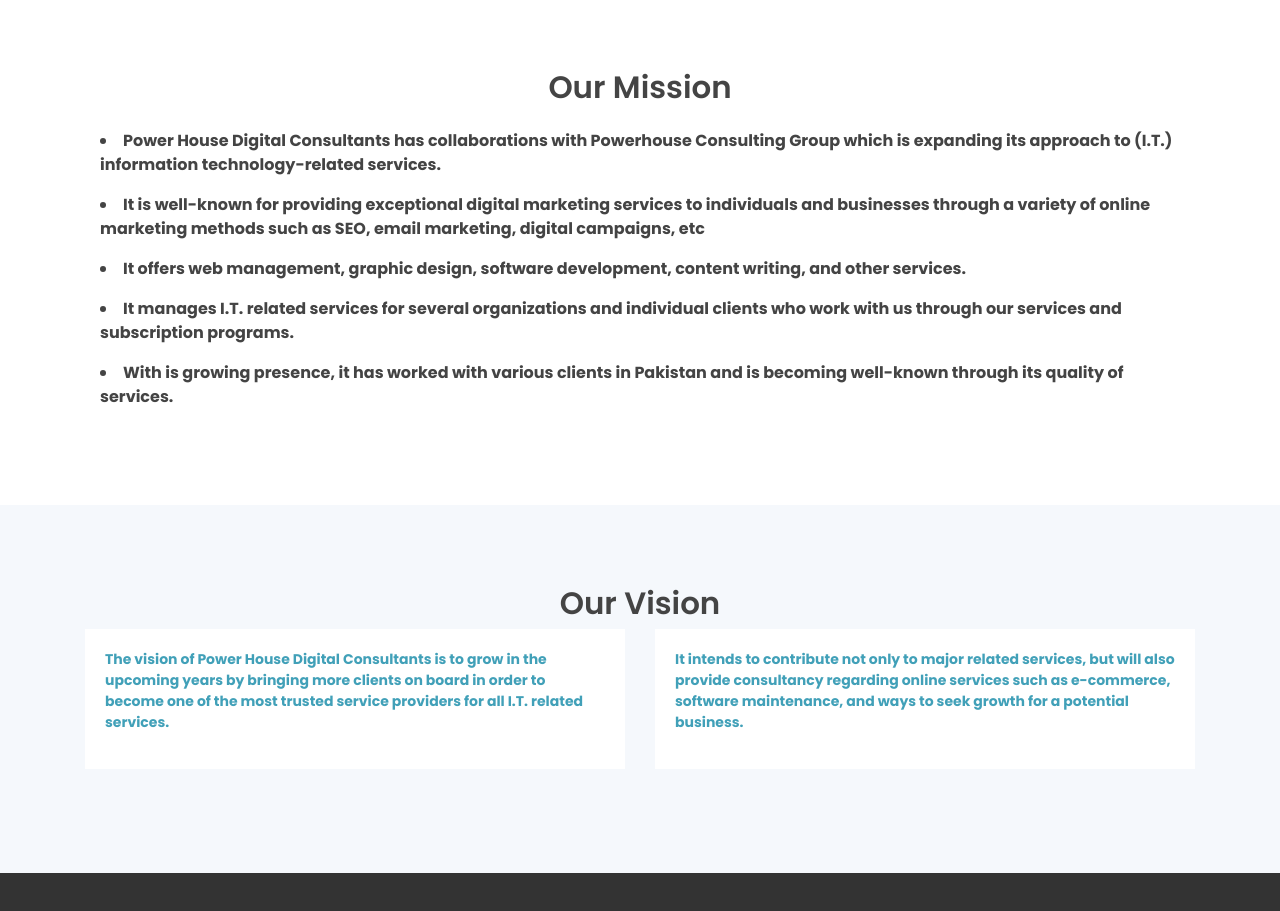
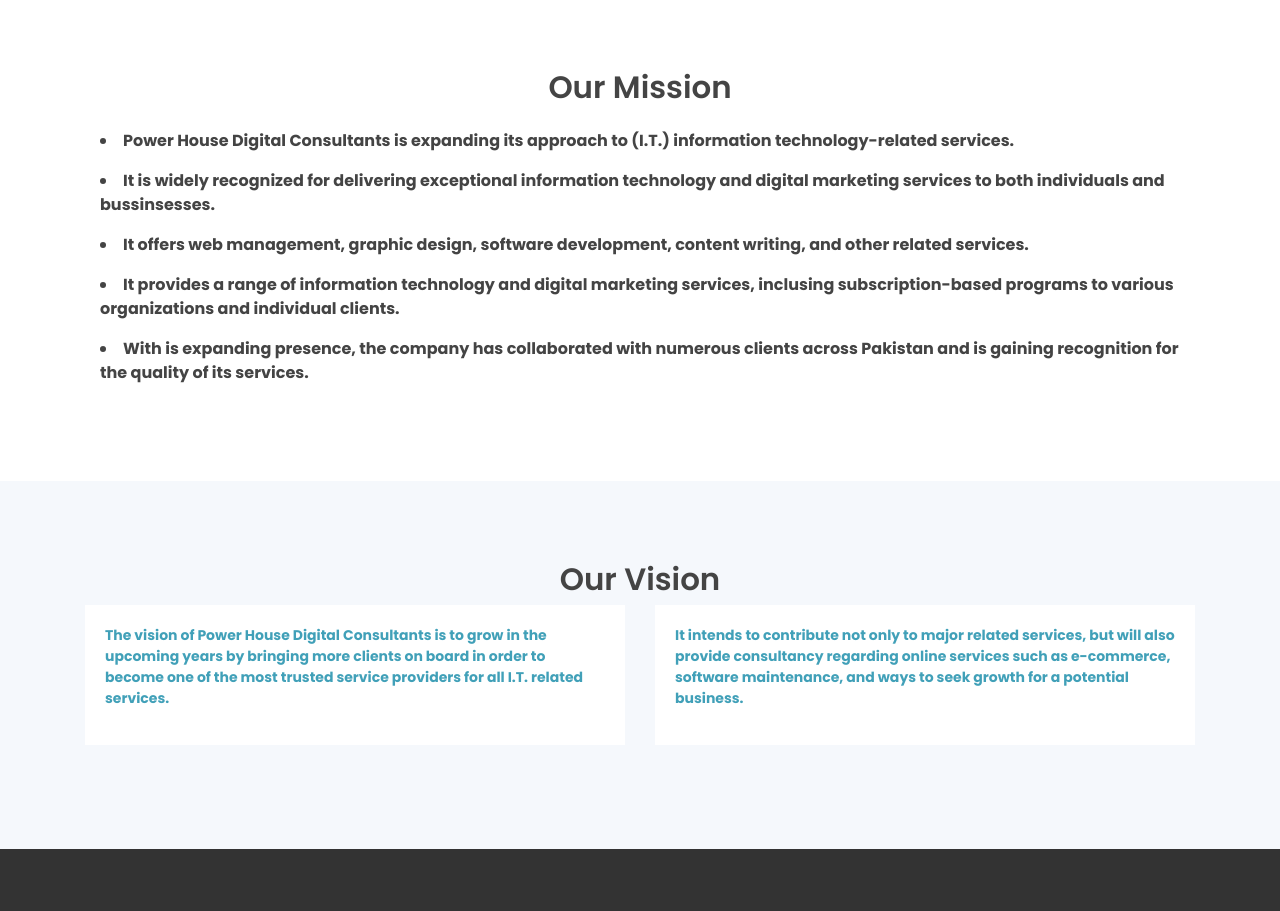
Before and after one commit to PowerHouse123456/powerhouse1, a plain HTML site: page index.html in a window 1280 px wide. Shown: the part 1940-2851 px from the top of the page. Drawn offline with nearby package versions, Linux system fonts and the light colour scheme; files whose address does not match are found by name.

Commit message:
Update index.html

```diff
--- a/index.html
+++ b/index.html
@@ -182,14 +182,14 @@
 
             <div class="container-fluid">
              <p class="text-info text-center" >
-                <b> <li>Power House Digital Consultants has collaborations with Powerhouse Consulting Group which is expanding its approach to (I.T.) information technology-related services.</li></b>
+                <b> <li>Power House Digital Consultants is expanding its approach to (I.T.) information technology-related services.</li></b>
              </p>
-                <p><b><li> It is well-known for providing exceptional digital marketing services to individuals and businesses through a variety of online marketing methods such as SEO, email marketing, digital campaigns, etc</li></b></p>
+                <p><b><li> It is widely recognized for delivering exceptional information technology and digital marketing services to both individuals and bussinsesses.</li></b></p>
 
-            <p><b><li>It offers web management, graphic design, software development, content writing, and other services.
+            <p><b><li>It offers web management, graphic design, software development, content writing, and other related services.
             </li></b></p>
-            <p><b><li>   It manages I.T. related services for several organizations and individual clients who work with us through our services and subscription programs.</li></b></p>
-            <p><b><li>   With is growing presence, it has worked with various clients in Pakistan and is becoming well-known through its quality of services.
+            <p><b><li>   It provides a range of information technology and digital marketing services, inclusing subscription-based programs to various organizations and individual clients.</li></b></p>
+            <p><b><li>   With is expanding presence, the company has collaborated with numerous clients across Pakistan and is gaining recognition for the quality of its services.
             </li></b></p>
 
 
```
